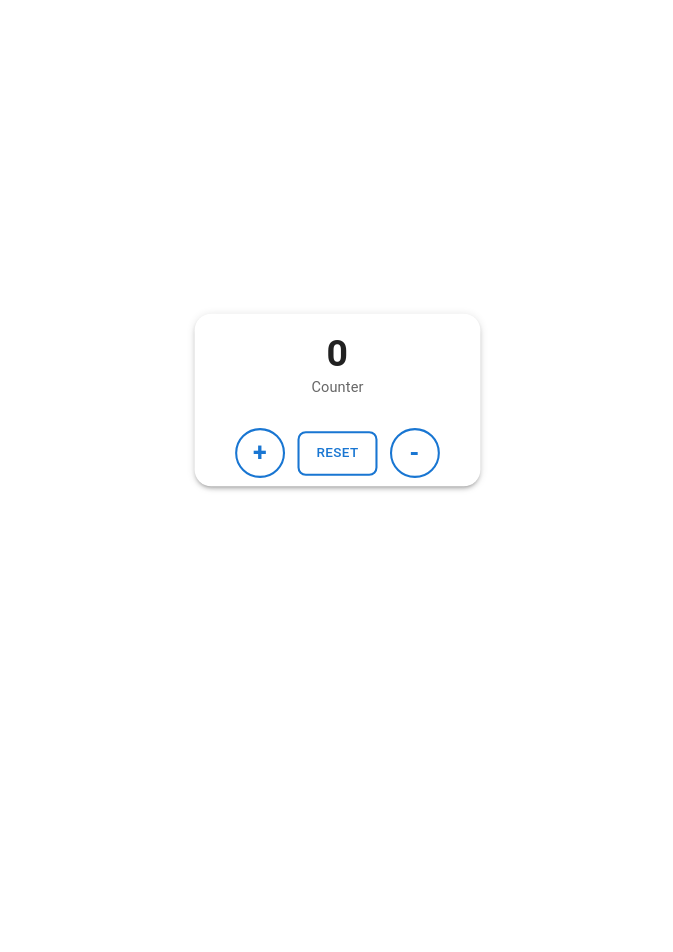
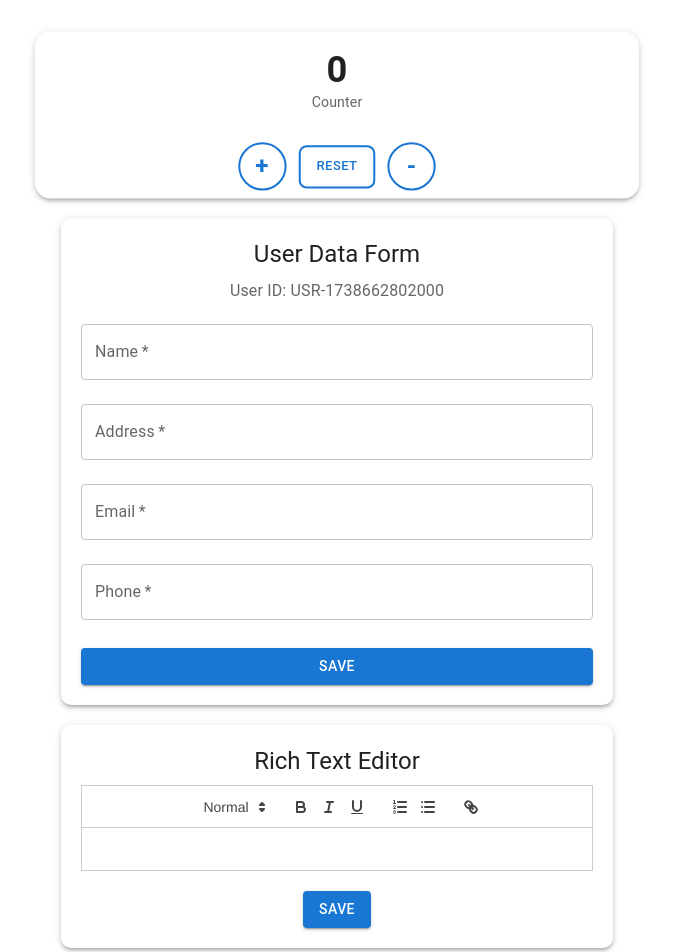
Before and after one commit to thunderavi/Utilti-project, a React (Vite) app in the folder projectutil/: page / in a window 1280 px wide. Shown: the top 952 px of the page, without its empty margins (303-976 px from the left). Before the commit the page ends 800 px from the top, so only its background shows below. Built offline with nearby package versions, Linux system fonts and the light colour scheme.

Commit message:
addede more features

```diff
--- a/projectutil/package.json
+++ b/projectutil/package.json
@@ -15,11 +15,15 @@
     "@emotion/styled": "^11.14.0",
     "@mui/icons-material": "^6.4.2",
     "@mui/material": "^6.4.2",
+    "@reduxjs/toolkit": "^2.5.1",
     "framer-motion": "^12.0.11",
     "next-themes": "^0.4.4",
+    "quill": "^2.0.3",
     "react": "^18.3.1",
     "react-dom": "^18.3.1",
-    "react-icons": "^5.4.0"
+    "react-icons": "^5.4.0",
+    "react-quill": "^2.0.0",
+    "react-redux": "^9.2.0"
   },
   "devDependencies": {
     "@eslint/js": "^9.17.0",
--- a/projectutil/src/App.jsx
+++ b/projectutil/src/App.jsx
@@ -1,5 +1,7 @@
 import BasicCard from './components/Feature1'
 import './App.css'
+import Feature2 from './components/Feature2'
+import Feature3 from './components/Feature3'
 
 function App() {
 
@@ -8,6 +10,8 @@ function App() {
     <>
      <div>
        <BasicCard />
+       <Feature2/>
+       <Feature3/>
      </div>
     </>
   )
--- a/projectutil/src/components/Feature2.jsx
+++ b/projectutil/src/components/Feature2.jsx
@@ -0,0 +1,73 @@
+import  { useState, useEffect } from "react";
+import { TextField, Button, Container, Typography, Paper } from "@mui/material";
+
+const Feature2 = () => {
+  const [formData, setFormData] = useState({
+    id: "",
+    name: "",
+    address: "",
+    email: "",
+    phone: "",
+  });
+
+  const [isFormDirty, setIsFormDirty] = useState(false);
+
+  useEffect(() => {
+    // Load saved data from Local Storage
+    const savedData = JSON.parse(localStorage.getItem("userData"));
+    if (savedData) {
+      setFormData(savedData);
+    } else {
+      setFormData((prev) => ({ ...prev, id: `USR-${Date.now()}` })); // Generate User ID
+    }
+
+    // Warn user if they try to leave with unsaved changes
+    const handleBeforeUnload = (event) => {
+      if (isFormDirty) {
+        event.preventDefault();
+        event.returnValue = "You have unsaved changes. Are you sure you want to leave?";
+      }
+    };
+    window.addEventListener("beforeunload", handleBeforeUnload);
+
+    return () => {
+      window.removeEventListener("beforeunload", handleBeforeUnload);
+    };
+  }, [isFormDirty]);
+
+  const handleChange = (e) => {
+    setIsFormDirty(true);
+    setFormData({ ...formData, [e.target.name]: e.target.value });
+  };
+
+  const handleSubmit = (e) => {
+    e.preventDefault();
+    localStorage.setItem("userData", JSON.stringify(formData));
+    alert("User data saved!");
+    setIsFormDirty(false); // Reset unsaved changes warning
+  };
+
+  return (
+    <Container maxWidth="sm">
+      <Paper elevation={3} style={{ padding: "20px", marginTop: "20px", borderRadius: "10px" }}>
+        <Typography variant="h5" gutterBottom>
+          User Data Form
+        </Typography>
+        <Typography variant="body1" color="textSecondary" gutterBottom>
+          User ID: {formData.id}
+        </Typography>
+        <form onSubmit={handleSubmit}>
+          <TextField fullWidth label="Name" name="name" value={formData.name} onChange={handleChange} margin="normal" required />
+          <TextField fullWidth label="Address" name="address" value={formData.address} onChange={handleChange} margin="normal" required />
+          <TextField fullWidth label="Email" name="email" type="email" value={formData.email} onChange={handleChange} margin="normal" required />
+          <TextField fullWidth label="Phone" name="phone" type="tel" value={formData.phone} onChange={handleChange} margin="normal" required />
+          <Button type="submit" variant="contained" color="primary" fullWidth style={{ marginTop: "20px" }}>
+            Save
+          </Button>
+        </form>
+      </Paper>
+    </Container>
+  );
+};
+
+export default Feature2;
--- a/projectutil/src/components/Feature3.jsx
+++ b/projectutil/src/components/Feature3.jsx
@@ -0,0 +1,53 @@
+import  { useState, useEffect } from "react";
+import ReactQuill from "react-quill";
+import "react-quill/dist/quill.snow.css";
+import { Container, Paper, Typography, Button } from "@mui/material";
+
+const Feature3 = () => {
+  const [content, setContent] = useState("");
+
+  useEffect(() => {
+    // Load saved data from Local Storage
+    const savedContent = localStorage.getItem("richTextContent");
+    if (savedContent) {
+      setContent(savedContent);
+    }
+  }, []);
+
+  const handleChange = (value) => {
+    setContent(value);
+  };
+
+  const handleSave = () => {
+    localStorage.setItem("richTextContent", content);
+    alert("Content saved!");
+  };
+
+  return (
+    <Container maxWidth="md">
+      <Paper elevation={3} style={{ padding: "20px", marginTop: "20px", borderRadius: "10px" }}>
+        <Typography variant="h5" gutterBottom>
+          Rich Text Editor
+        </Typography>
+        <ReactQuill value={content} onChange={handleChange} modules={modules} formats={formats} />
+        <Button variant="contained" color="primary" onClick={handleSave} style={{ marginTop: "20px" }}>
+          Save
+        </Button>
+      </Paper>
+    </Container>
+  );
+};
+
+// Quill Toolbar Configuration
+const modules = {
+  toolbar: [
+    [{ header: [1, 2, false] }],
+    ["bold", "italic", "underline"],
+    [{ list: "ordered" }, { list: "bullet" }],
+    ["link"],
+  ],
+};
+
+const formats = ["header", "bold", "italic", "underline", "list", "bullet", "link"];
+
+export default Feature3;
```
Also changed, not shown: 1 other file (tests, documents, lock files or other folders).
